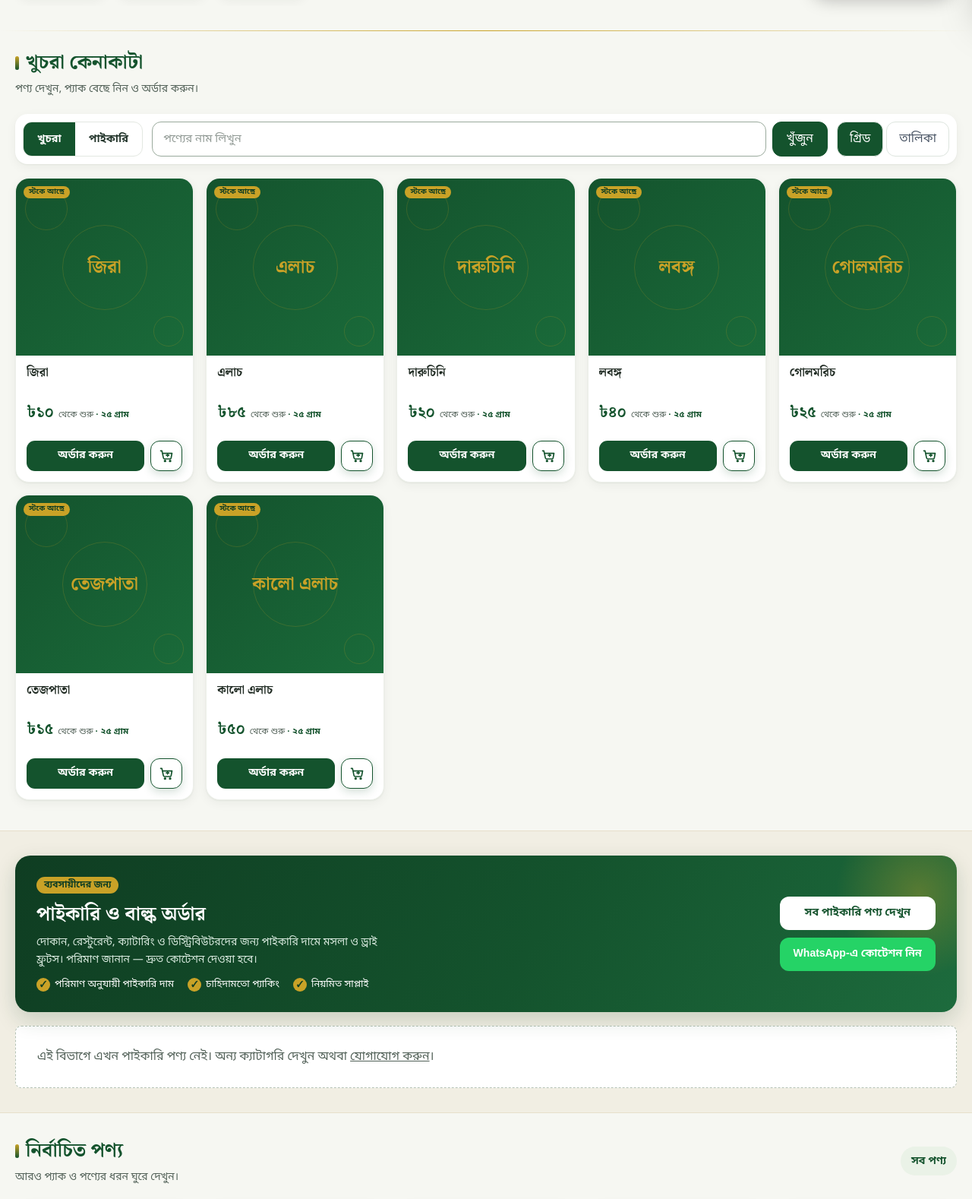
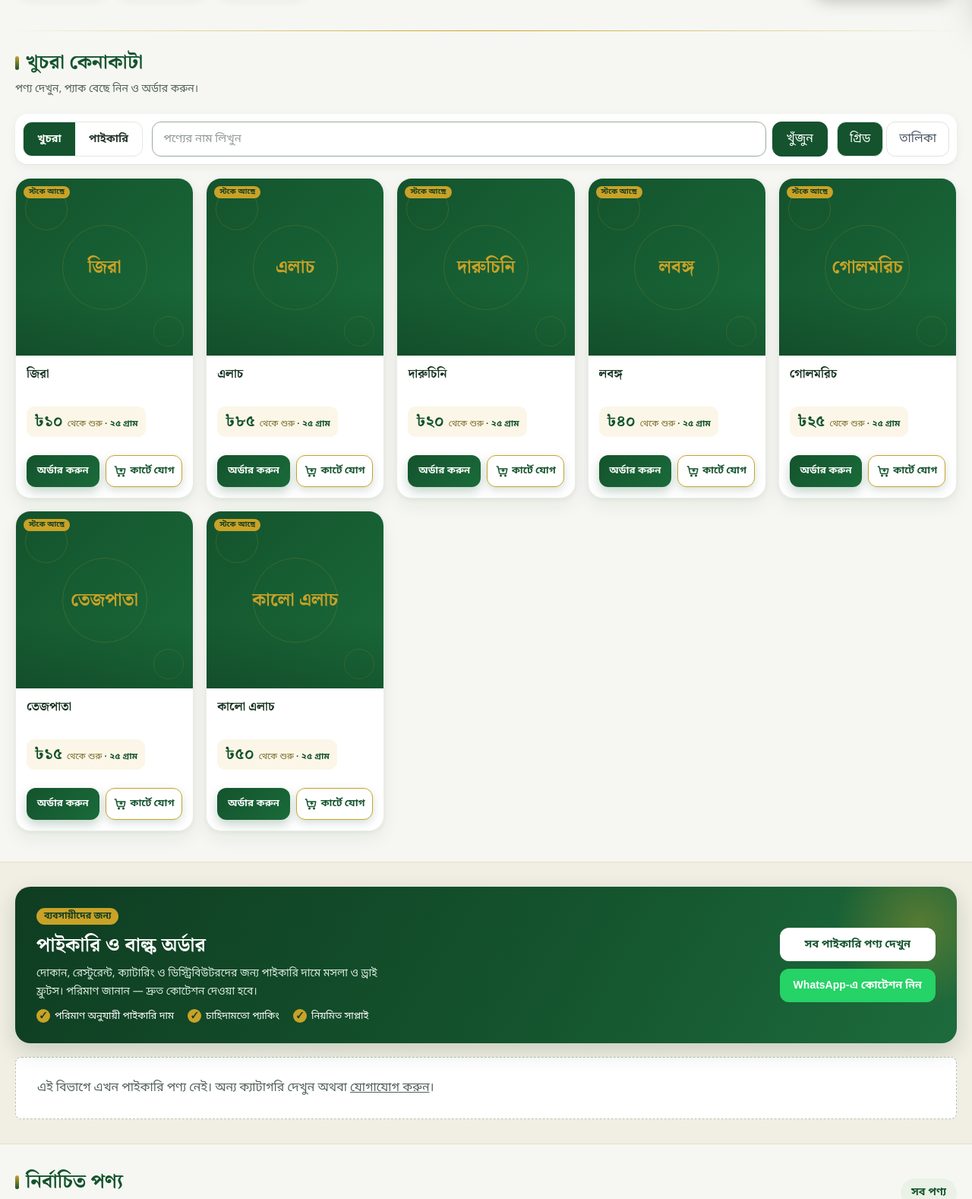
Before and after one commit to shafikcmt/mosla-ghor, a Laravel app: page / in a window 1280 px wide. Shown: the part 784-2362 px from the top of the page at 76% size. Run offline with Laravel 12, Linux system fonts and the light colour scheme; data comes from the database, SQL or seed files in the repository; data that the repository does not hold is empty; style sheets or scripts are compiled from the project's sources; parts of the project's set-up code (start-up, migrations or seed data) failed here and were passed over.

Commit message:
Storefront product cards: richer styling and labelled add-to-cart button
Co-Authored-By: Claude Sonnet 5.5 <noreply@anthropic.com>
Claude-Session: https://claude.ai/code/session_01VhR2E8SFVZi1mn4eyDNbVB

```diff
--- a/public/css/storefront-home.css
+++ b/public/css/storefront-home.css
@@ -367,3 +367,35 @@ html{scroll-behavior:smooth}
 .market-home .hm-slider:has(.hm-slide-banner) .hm-slider-controls{bottom:8px;padding:0 4px}
 .market-home .hm-slider:has(.hm-slide-banner) .hm-slider-controls [data-prev],.market-home .hm-slider:has(.hm-slide-banner) .hm-slider-controls [data-next]{display:none}
 }
+
+/* ── Product cards polish (2026-11): richer cards + a clearly labelled add-to-cart ── */
+.market-home .product-card{border-radius:20px;border:1px solid #e9eee6;background:#fff;box-shadow:0 2px 6px rgba(20,40,25,.05),0 10px 24px rgba(20,40,25,.06)}
+.market-home .product-card:hover{transform:translateY(-5px);box-shadow:0 18px 38px rgba(20,83,45,.16);border-color:#cfe0c8}
+.market-home .product-card [data-slideshow]{position:relative}
+.market-home .product-card [data-slideshow]::after{content:"";position:absolute;inset:auto 0 0 0;height:38%;background:linear-gradient(to top,rgba(0,0,0,.18),transparent);pointer-events:none;z-index:1}
+.market-home .product-card [data-slideshow] .card-slide{transition:opacity .5s ease,transform .5s ease}
+.market-home .product-card:hover [data-slideshow] .card-slide{transform:scale(1.05)}
+.market-home .product-card .hm-stock-badge,.market-home .product-card .hm-cat-badge{z-index:2;backdrop-filter:blur(4px)}
+.market-home .product-card .hm-stock-badge{border-radius:999px;font-weight:700;letter-spacing:.01em}
+.market-home .product-card .card-dot{z-index:2}
+.market-home .product-card>.p-5{padding:14px 14px 14px}
+.market-home .product-card h3{font-size:16px;font-weight:700;color:#14301f}
+.market-home .product-card [id^=card-price-wrap]{margin-top:8px;padding:6px 10px;background:#fbf6e7;border-radius:10px;width:fit-content;max-width:100%;align-items:baseline}
+.market-home .product-card [id^=card-from-]{color:#14532d;font-size:21px;font-weight:800}
+.market-home .product-card .hm-from{color:#7a6a2b!important}
+.market-home .product-card [id^=card-retail-btns]{display:flex;flex-wrap:nowrap;gap:8px;margin-top:12px}
+.market-home .product-card [id^=card-retail-btns]>*{min-width:0;min-height:42px;border-radius:12px;font-size:13px;font-weight:700;white-space:nowrap;box-shadow:none}
+.market-home .product-card .hm-card-detail{flex:1 1 0;background:linear-gradient(135deg,#14532d,#1a6b3a)!important;box-shadow:0 6px 14px rgba(20,83,45,.25)!important}
+.market-home .product-card .hm-card-detail:hover{filter:brightness(1.08)}
+.market-home .product-card .hm-card-quickadd{flex:1 1 0;width:auto;padding:0 8px;background:#fff;border:1.5px solid #c9a227;color:#14532d}
+.market-home .product-card .hm-card-quickadd:hover{background:#c9a227;color:#0f3d22;border-color:#c9a227}
+.market-home .product-card .hm-card-quickadd svg{width:18px;height:18px;flex:none}
+.market-home .product-card .hm-qa-label{overflow:hidden;text-overflow:ellipsis}
+@media(max-width:767px){
+.market-home .product-card{border-radius:16px}
+.market-home .product-card [id^=card-price-wrap]{padding:4px 8px}
+.market-home .product-card [id^=card-from-]{font-size:18px}
+.market-home .product-card [id^=card-retail-btns]{gap:6px}
+.market-home .product-card [id^=card-retail-btns]>*{min-height:38px;font-size:12.5px}
+.market-home .product-card .hm-card-quickadd{width:auto}
+}
--- a/resources/views/home.blade.php
+++ b/resources/views/home.blade.php
@@ -172,7 +172,7 @@ $wholesaleHref = url('/') . '?mode=wholesale' . ($catParam ? '&category=' . urle
         @media (max-width: 1023px) { body { padding-bottom: calc(74px + env(safe-area-inset-bottom)); } }
     </style>
 @include('partials.storefront.product-media-assets')
-<link rel="stylesheet" href="{{ asset('css/storefront-home.css') }}?v=20261020b">
+<link rel="stylesheet" href="{{ asset('css/storefront-home.css') }}?v=20261105a">
     @include('partials.storefront.site-meta-tags')
     @include('partials.marketing.pixel-head')
 </head>
--- a/resources/views/partials/storefront/product-card.blade.php
+++ b/resources/views/partials/storefront/product-card.blade.php
@@ -144,9 +144,9 @@
                         </a>
                         @if($initRetailPrices->isNotEmpty())
                             <button type="button" onclick="cardAddToBag(this, {{ $product->id }})" {{ $product->isInStock() ? '' : 'disabled' }}
-                                    class="hm-card-quickadd shrink-0 w-11 border border-[#14532d] text-[#14532d] hover:bg-[#14532d] hover:text-white rounded-xl flex items-center justify-center transition-colors disabled:opacity-40 disabled:cursor-not-allowed"
+                                    class="hm-card-quickadd shrink-0 border border-[#14532d] text-[#14532d] hover:bg-[#14532d] hover:text-white rounded-xl flex items-center justify-center gap-1 transition-colors disabled:opacity-40 disabled:cursor-not-allowed"
                                     title="{{ $initRetailPrices->first()->label }} ব্যাগে যোগ করুন" aria-label="{{ $product->name_bn }} {{ $initRetailPrices->first()->label }} ব্যাগে যোগ করুন">
-                                <svg class="w-5 h-5" fill="none" stroke="currentColor" stroke-width="2" viewBox="0 0 24 24" aria-hidden="true"><path stroke-linecap="round" stroke-linejoin="round" d="M3 4h2l2.4 11.2a2 2 0 002 1.6h8.2a2 2 0 002-1.5L21 8H6.2M10 21a1 1 0 100-2 1 1 0 000 2zm8 0a1 1 0 100-2 1 1 0 000 2zM14 9v4m-2-2h4"/></svg>
+                                <svg class="w-5 h-5" fill="none" stroke="currentColor" stroke-width="2" viewBox="0 0 24 24" aria-hidden="true"><path stroke-linecap="round" stroke-linejoin="round" d="M3 4h2l2.4 11.2a2 2 0 002 1.6h8.2a2 2 0 002-1.5L21 8H6.2M10 21a1 1 0 100-2 1 1 0 000 2zm8 0a1 1 0 100-2 1 1 0 000 2zM14 9v4m-2-2h4"/></svg><span class="hm-qa-label">কার্টে যোগ</span>
                             </button>
                         @else
                             <button onclick="goToCombo({{ $product->id }})"
```
